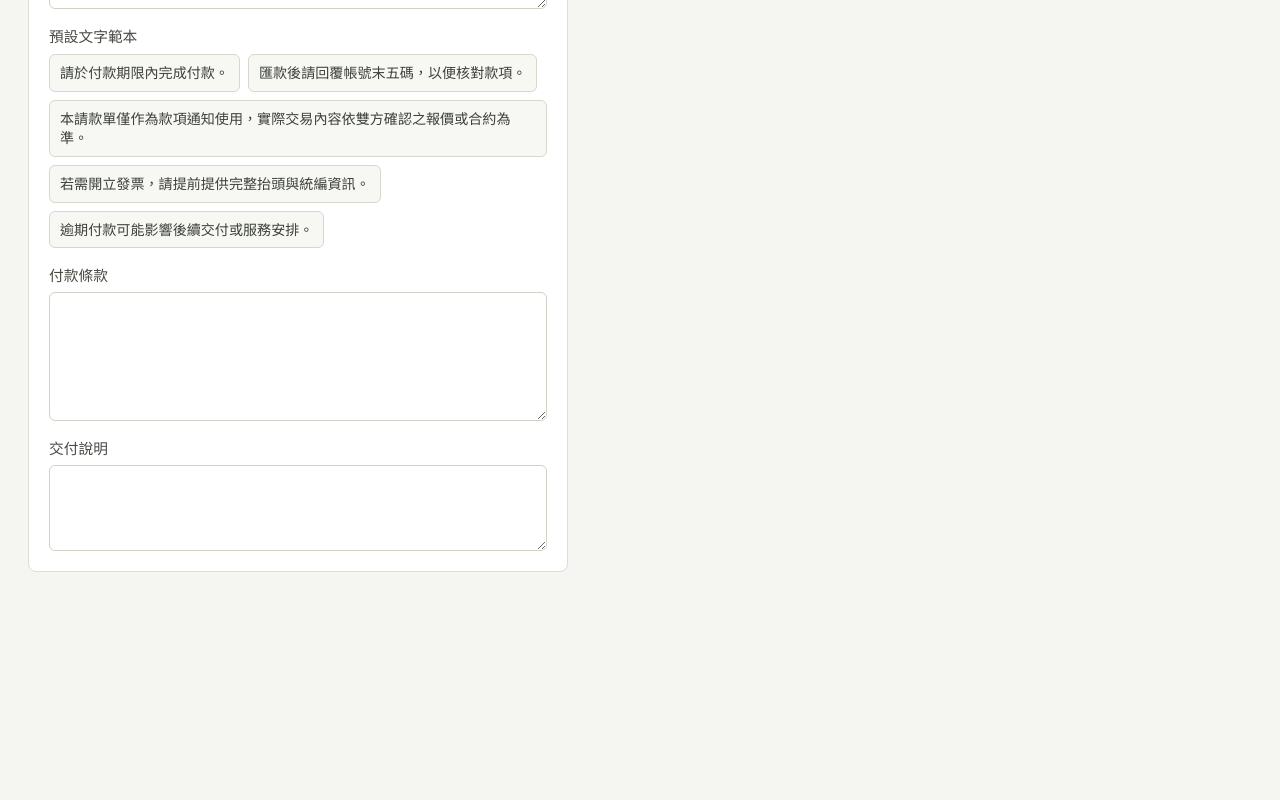
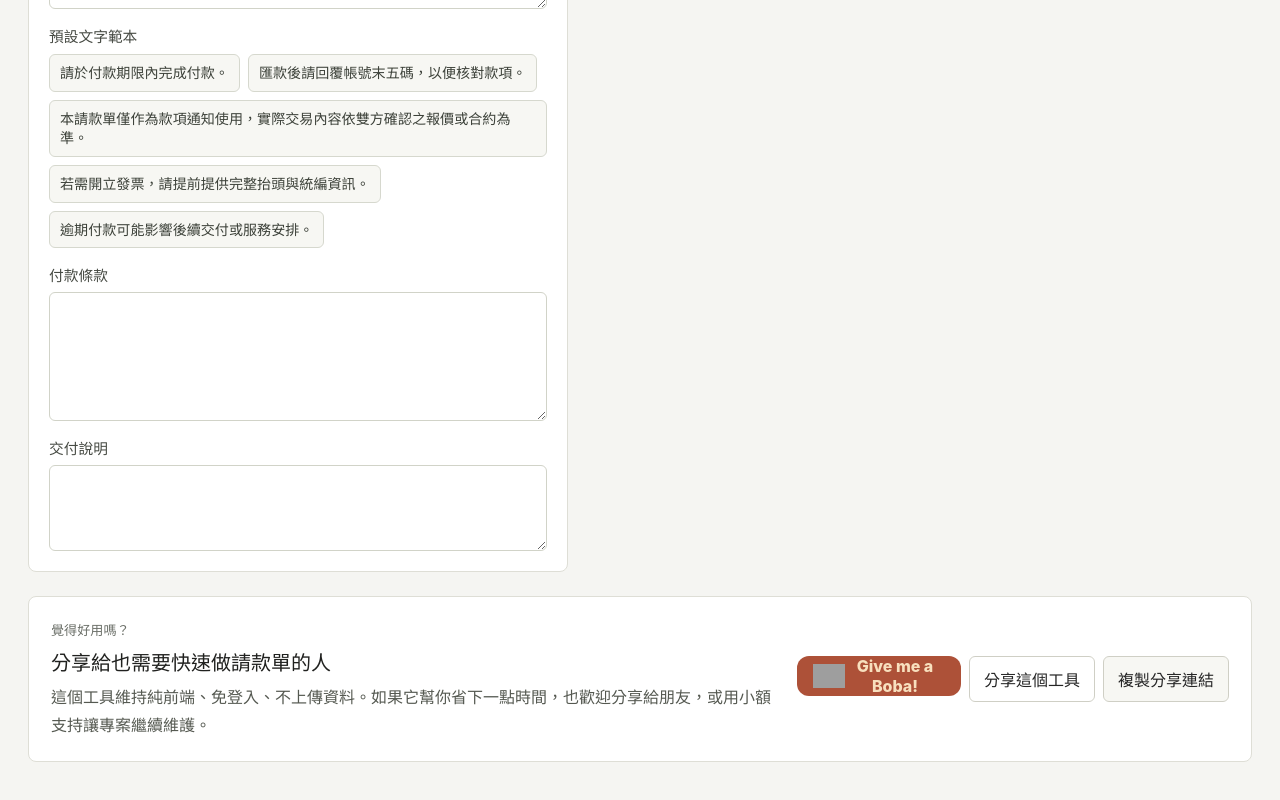
Before and after one commit to dong-sc/simple-payment-request-generator, a React (Vite) app: page / in a window 1280 px wide. Shown: the part 3401-4201 px from the top of the page. Before the commit the page ends 4021 px from the top, so only its background shows below. Built offline with nearby package versions, Linux system fonts and the light colour scheme; grey boxes are pictures that could not be loaded.

Commit message:
Add support and sharing section

```diff
--- a/src/App.tsx
+++ b/src/App.tsx
@@ -3,6 +3,7 @@ import { ActionBar } from './components/ActionBar';
 import { Header } from './components/Header';
 import { PaymentRequestForm } from './components/PaymentRequestForm';
 import { PaymentRequestPreview } from './components/PaymentRequestPreview';
+import { SupportSection } from './components/SupportSection';
 import type { PaymentRequestData } from './types/paymentRequest';
 import { calculateTotals } from './utils/calculation';
 import {
@@ -78,6 +79,7 @@ export default function App() {
           </div>
           <PaymentRequestPreview data={paymentRequestData} totals={totals} />
         </section>
+        <SupportSection />
       </main>
     </>
   );
--- /dev/null
+++ b/src/components/SupportSection.tsx
@@ -0,0 +1,71 @@
+import { useState } from 'react';
+import {
+  bobaSponsorIconUrl,
+  bobaSponsorUrl,
+  buyMeACoffeeUrl,
+  githubSponsorsUrl,
+  projectUrl,
+  shareText,
+  shareTitle,
+} from '../utils/projectLinks';
+
+export function SupportSection() {
+  const [message, setMessage] = useState('');
+  const supportUrl = bobaSponsorUrl || buyMeACoffeeUrl || githubSponsorsUrl;
+
+  function showMessage(nextMessage: string) {
+    setMessage(nextMessage);
+    window.setTimeout(() => setMessage(''), 2200);
+  }
+
+  async function handleShare() {
+    if (navigator.share) {
+      await navigator.share({
+        title: shareTitle,
+        text: shareText,
+        url: projectUrl,
+      });
+      return;
+    }
+
+    await handleCopyLink();
+  }
+
+  async function handleCopyLink() {
+    await navigator.clipboard.writeText(`${shareText}\n${projectUrl}`);
+    showMessage('已複製分享文字與連結');
+  }
+
+  return (
+    <section className="support-section" aria-label="支持與分享">
+      <div>
+        <p className="support-kicker">覺得好用嗎？</p>
+        <h2>分享給也需要快速做請款單的人</h2>
+        <p>
+          這個工具維持純前端、免登入、不上傳資料。如果它幫你省下一點時間，也歡迎分享給朋友，或用小額支持讓專案繼續維護。
+        </p>
+      </div>
+      <div className="support-actions">
+        {supportUrl ? (
+          <a className="boba-button" href={supportUrl} rel="noreferrer" target="_blank">
+            <img src={bobaSponsorIconUrl} alt="" aria-hidden="true" />
+            <span>Give me a Boba!</span>
+          </a>
+        ) : (
+          <button className="button primary" type="button" disabled>
+            支持連結準備中
+          </button>
+        )}
+        <button className="button" type="button" onClick={handleShare}>
+          分享這個工具
+        </button>
+        <button className="button secondary" type="button" onClick={handleCopyLink}>
+          複製分享連結
+        </button>
+        <span className="support-message" role="status" aria-live="polite">
+          {message}
+        </span>
+      </div>
+    </section>
+  );
+}
--- a/src/styles/global.css
+++ b/src/styles/global.css
@@ -78,6 +78,84 @@ button {
   padding: 0 28px 48px;
 }
 
+.support-section {
+  display: grid;
+  grid-template-columns: minmax(0, 1fr) auto;
+  gap: 24px;
+  align-items: center;
+  margin-top: 24px;
+  padding: 22px;
+  border: 1px solid #deded6;
+  border-radius: 8px;
+  background: #ffffff;
+}
+
+.support-section h2 {
+  margin: 0;
+  color: #20211f;
+  font-size: 1.25rem;
+}
+
+.support-section p {
+  max-width: 720px;
+  margin: 8px 0 0;
+  color: #555951;
+  line-height: 1.7;
+}
+
+.support-kicker {
+  margin: 0 0 6px !important;
+  color: #6b6f68 !important;
+  font-size: 0.82rem;
+  font-weight: 800;
+}
+
+.support-actions {
+  position: relative;
+  display: flex;
+  flex-wrap: wrap;
+  justify-content: flex-end;
+  gap: 8px;
+}
+
+.support-message {
+  position: absolute;
+  right: 0;
+  bottom: -26px;
+  color: #2f6b4f;
+  font-size: 0.9rem;
+  white-space: nowrap;
+}
+
+.boba-button {
+  display: flex;
+  align-items: center;
+  justify-content: center;
+  width: 164px;
+  height: 40px;
+  padding: 8px 16px;
+  border: 0;
+  border-radius: 12px;
+  background: #ad5138;
+  color: #f8e0be;
+  font-weight: 800;
+  text-decoration: none;
+}
+
+.boba-button:hover {
+  text-decoration: none;
+}
+
+.boba-button img {
+  height: 100%;
+  width: auto;
+}
+
+.boba-button span {
+  flex: 1;
+  text-align: center;
+}
+
 .workspace {
   display: grid;
   grid-template-columns: minmax(420px, 0.9fr) minmax(520px, 1.1fr);
@@ -152,6 +230,11 @@ button {
 
 .button.secondary {
   background: #f7f7f3;
+}
+
+.button:disabled {
+  cursor: not-allowed;
+  opacity: 0.58;
 }
 
 .button.small {
@@ -482,6 +565,25 @@ textarea:focus {
     padding: 0 18px 32px;
   }
 
+  .support-section {
+    grid-template-columns: 1fr;
+    padding: 18px;
+  }
+
+  .support-actions {
+    justify-content: stretch;
+  }
+
+  .support-actions .button,
+  .support-actions .boba-button {
+    width: 100%;
+  }
+
+  .support-message {
+    position: static;
+    min-height: 20px;
+  }
+
   .action-bar {
     position: static;
     align-items: stretch;
--- a/src/styles/print.css
+++ b/src/styles/print.css
@@ -12,7 +12,8 @@
 
   .site-header,
   .form-pane,
-  .action-bar {
+  .action-bar,
+  .support-section {
     display: none !important;
   }
 
--- /dev/null
+++ b/src/utils/projectLinks.ts
@@ -0,0 +1,16 @@
+export const projectUrl =
+  'https://dong-sc.github.io/simple-payment-request-generator/';
+
+export const shareTitle = '請款單製作工具 Simple Payment Request Generator';
+
+export const shareText =
+  '不用登入、不需安裝，打開就能快速產生可列印、可另存 PDF 的請款單。推薦給自由工作者與小型工作室。';
+
+export const bobaSponsorUrl = 'https://donglinphoto.bobaboba.me';
+
+export const bobaSponsorIconUrl =
+  'https://s3.ap-southeast-1.amazonaws.com/media.anyonelab.com/images/boba/boba-embed-icon.png';
+
+export const buyMeACoffeeUrl = bobaSponsorUrl;
+
+export const githubSponsorsUrl = '';
```
Also changed, not shown: 1 other file (tests, documents, lock files or other folders).
